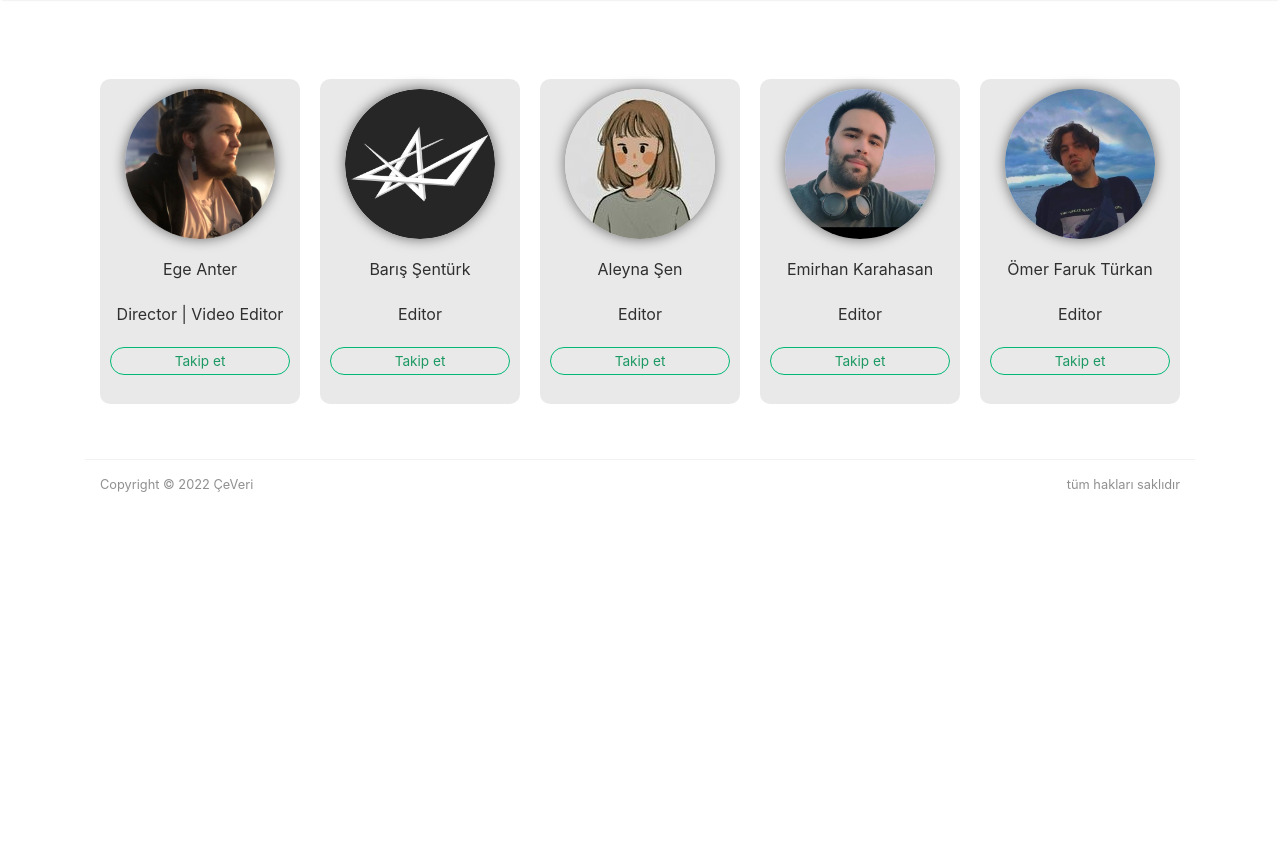
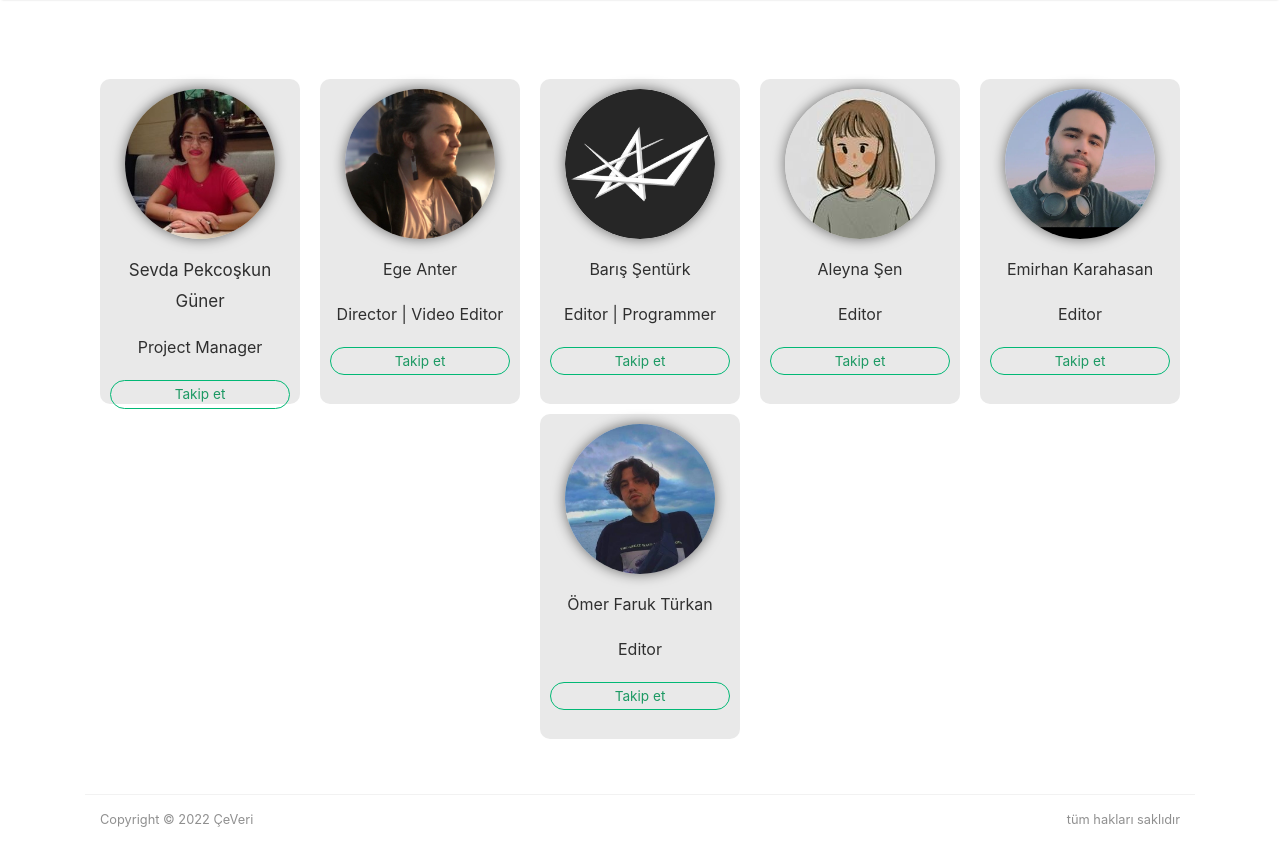
Before and after one commit to ceVeri/ceVeri.github.io, a Jekyll site: the page built from _pages/about.md, in a window 1280 px wide and 900 px high, scrolled down 565 px. Shown: the top 866 px of the window. Built offline with Jekyll 4.4.1, drawn with Linux system fonts in a browser that asks for light colours; nearby versions of some CDN libraries; before the commit the page ends 1133 px from its top, so only the background shows below that.

Commit message:
updated team page

```diff
--- a/_pages/about.md
+++ b/_pages/about.md
@@ -48,6 +48,16 @@ Amacımız, çeviriye ilgi duyan herkese ve çevirmen adayı arkadaşlarımıza
 <!-- Profil kartı -->
 	<div class="flex-grid-item">
 		<div style="width:200px;background: #e9e9e9;padding: 10px;border-radius: 10px;text-align-last:center;height:325px;">
+			<img style="border-radius:50%;box-shadow: 0 0 13px 0px #0000008c;" src="assets/images/sevda_hoca.jfif" height="150px">
+			<div style ="height:1rem"></div>
+			<p style="text-align: center;font-size:17px"> Sevda Pekcoşkun Güner </p>
+			<p style="text-align: center">Project Manager</p>
+			<a target="_blank" href="https://www.linkedin.com/in/sevda-pekcoşkun-güner-b4093582/" class="btn follow" style=" width: -webkit-fill-available; ">Takip et</a>
+		</div>
+	</div>
+<!-- Profil kartı -->
+	<div class="flex-grid-item">
+		<div style="width:200px;background: #e9e9e9;padding: 10px;border-radius: 10px;text-align-last:center;height:325px;">
 			<img style="border-radius:50%;box-shadow: 0 0 13px 0px #0000008c;" src="assets/images/ege_pp.jpg" height="150px">
 			<div style ="height:1rem"></div>
 			<p style="text-align: center"> Ege Anter </p>
@@ -61,7 +71,7 @@ Amacımız, çeviriye ilgi duyan herkese ve çevirmen adayı arkadaşlarımıza
 			<img style="border-radius:50%;box-shadow: 0 0 13px 0px #0000008c;" src="assets/images/Barocena.png" height="150px">
 			<div style ="height:1rem"></div>
 			<p style="text-align: center">Barış Şentürk</p>
-			<p style="text-align: center">Editor</p>
+			<p style="text-align: center">Editor | Programmer </p>
 			<a target="_blank" href="https://www.linkedin.com/in/barış-şentürk/" class="btn follow" style=" width: -webkit-fill-available; ">Takip et</a>
 		</div>
 	</div>
```
